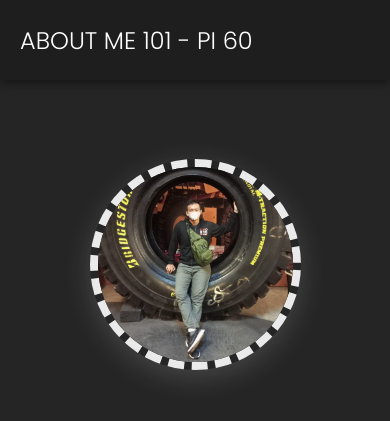
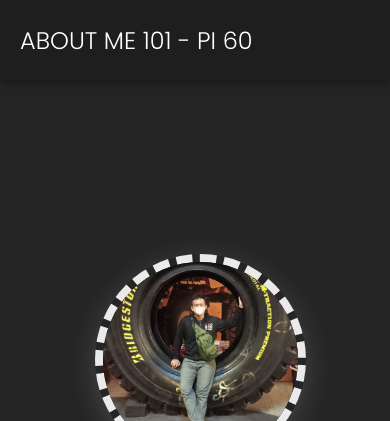
Before and after one commit to badiwidya/bertonadiwidya, a plain HTML site: page index.html in a window 390 px wide. Shown: the top 421 px of the page. Drawn offline with Linux system fonts and the light colour scheme.

Commit message:
Update style.css

```diff
--- a/style.css
+++ b/style.css
@@ -333,7 +333,8 @@ audio {
 @media screen and (max-width: 900px)
 {
     .wrapper {
-        height: 125vh;
+        height: 100vh;
+        padding: 200px;
     }
     .container {
         flex-direction: column;
```
